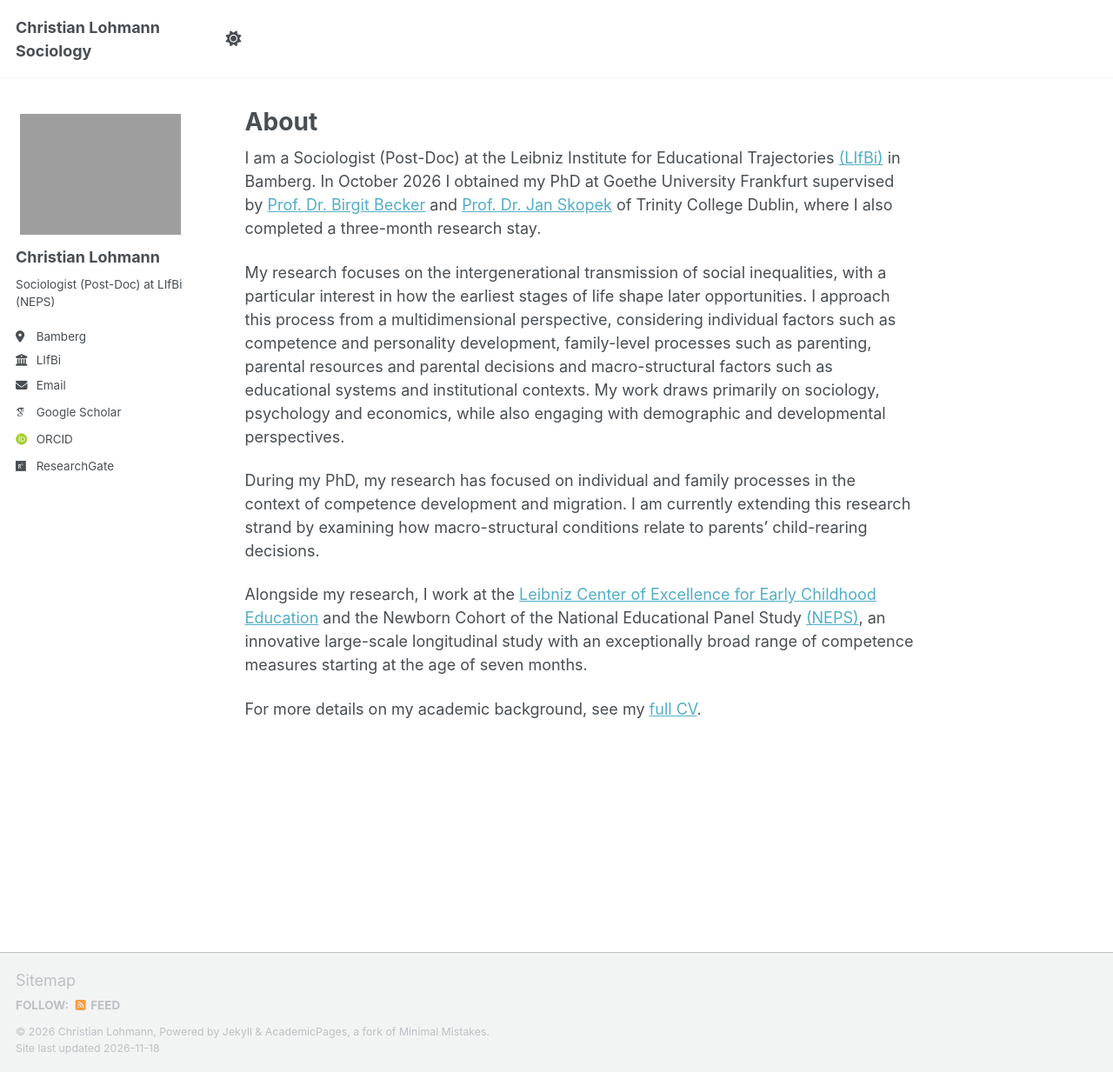
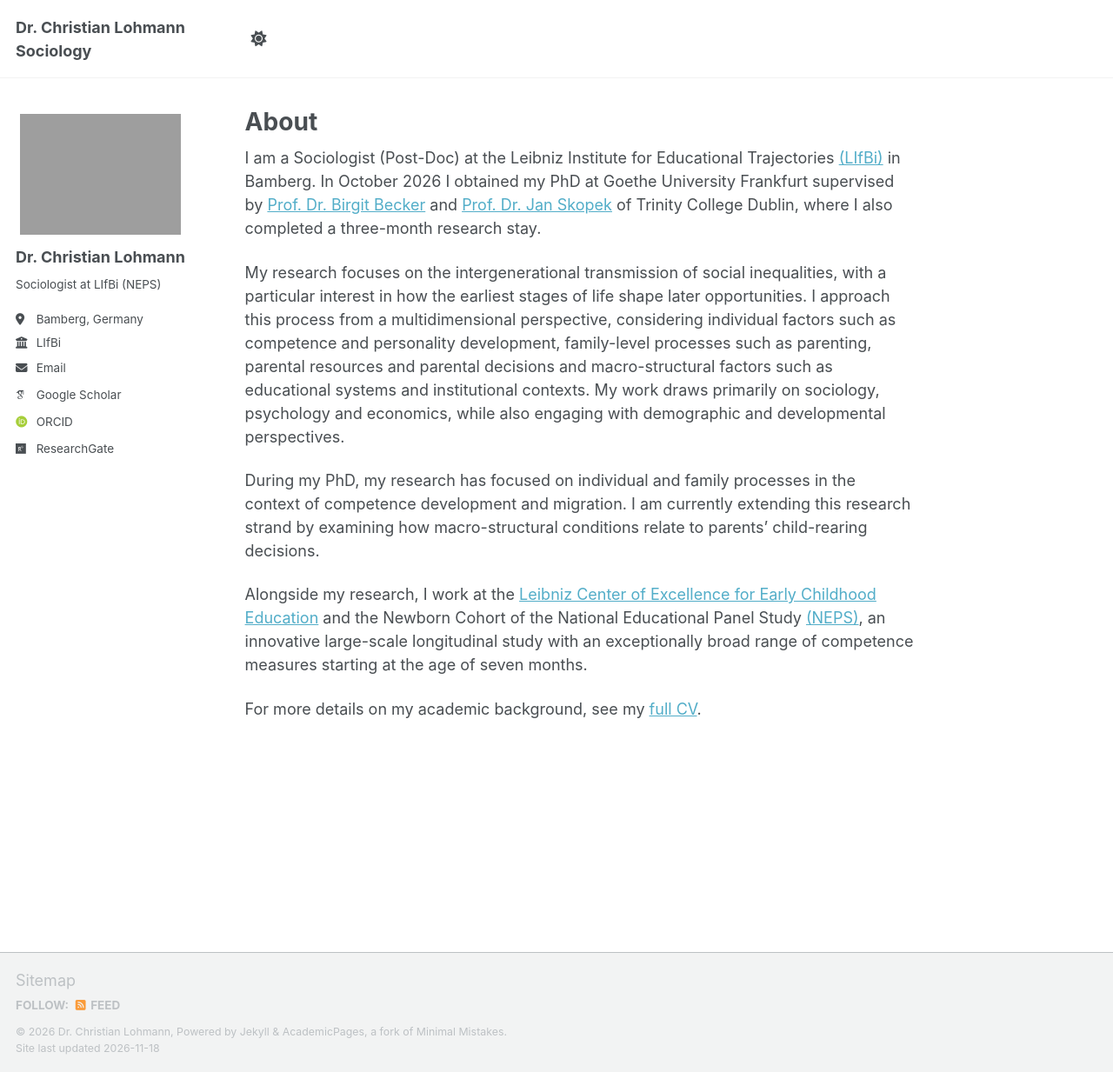
Before and after one commit to lohmannc/lohmannc.github.io, a Jekyll site: the page built from _pages/about.md, in a window 1280 px wide and 1233 px high. Shown: the whole window at 87% size. Built offline with Jekyll 4.4.1, drawn with Linux system fonts in a browser that asks for light colours; some web fonts are replaced; a script that is not in the unit is left out.

Commit message:
Update author details in _config.yml
Updated personal information to reflect title and location changes.

```diff
--- a/_config.yml
+++ b/_config.yml
@@ -9,9 +9,9 @@
 # Basic Site Settings
 locale                   : "en-US"
 site_theme               : "default" # Currently available options are "default", "air"
-title                    : "Christian Lohmann<br> Sociology"
+title                    : "Dr. Christian Lohmann<br> Sociology"
 title_separator          : "-"
-name                     : &name "Christian Lohmann"
+name                     : &name "Dr. Christian Lohmann"
 description              : &description "Academic profile of Christian Lohmann, sociologist focusing on early socialization, educational inequality, language acquisition and parenting."
 url                      : "https://lohmannc.github.io" # the base hostname & protocol for your site e.g. "https://[your GitHub username].github.io" or if you already have some other page hosted on Github then use "https://[your GitHub username].github.io/[Your Repo Name]"
 baseurl                  : #"/home" # the subpath of your site, e.g. "/blog"
@@ -23,10 +23,10 @@ repository               : "lohmannc.github.io"
 author:
   # Biographic information
   avatar           : "profile_HP.JPG"
-  name             : "Christian Lohmann"
+  name             : "Dr. Christian Lohmann"
   pronouns         : # example: "she/her"
-  bio              : "Sociologist (Post-Doc) at LIfBi (NEPS)"
-  location         : "Bamberg"
+  bio              : "Sociologist at LIfBi (NEPS)"
+  location         : "Bamberg, Germany"
   employer         : "LIfBi"
   uri              : # URL
   email            : "lohmann.christian@outlook.com"
```
